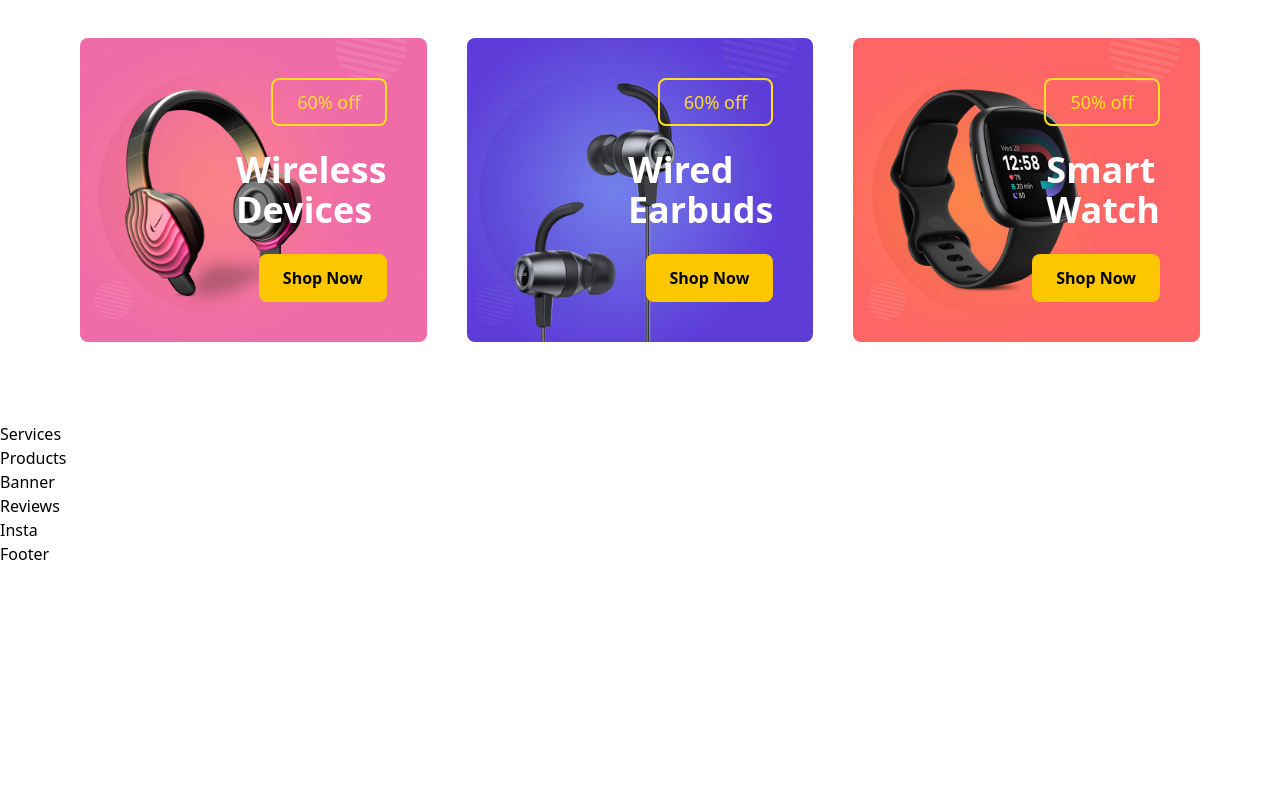
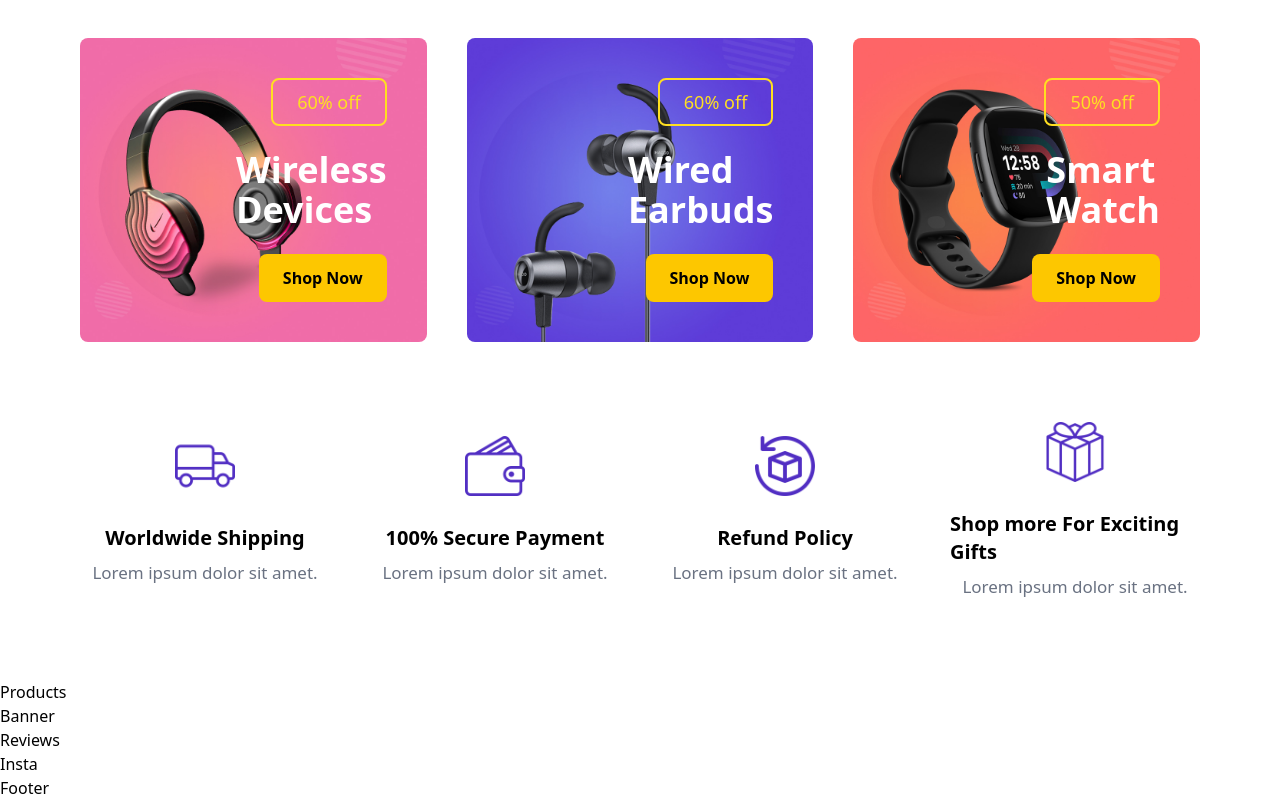
Before and after one commit to Shijin2k3/Shopsy, a React (Vite) app: page / in a window 1280 px wide. Shown: the part 1246-2046 px from the top of the page. Before the commit the page ends 1812 px from the top, so only its background shows below. Built offline with nearby package versions, Linux system fonts and the light colour scheme.

Commit message:
Initialized Service section

```diff
--- a/src/components/Services.jsx
+++ b/src/components/Services.jsx
@@ -1,8 +1,48 @@
-import React from 'react'
+import React, { useEffect } from 'react'
+import payment from '../assets/payment.png'
+import shipping from '../assets/shipping.png'
+import refund from '../assets/return.png'
+import gift from '../assets/gift.png'
+import AOS from 'aos';
+import 'aos/dist/aos.css';
 
 const Services = () => {
+  useEffect(()=>{
+        AOS.init({
+          offset:100,
+          duration:500,
+          easing:'ease-in-out',
+        })
+        AOS.refresh()
+      },[])
   return (
-    <div>Services</div>
+    <div className='w-full lg:px-20 px-5 pt[0px] pb-[80px]
+    grid lg:grid-cols-4 grid-cols-1 justify-center items-center gap-10'>
+      <div data-aos="zoom-in" data-aos-delay='50' className='flex
+      flex-col justify-center items-center gap-2'>
+        <img src={shipping} alt="" className='mb-[20px]  w-[60px]'/>
+        <h1 className='text-xl text-black font-semibold'>Worldwide Shipping</h1>
+        <p className='text-[17px] text-gray-500'>Lorem ipsum dolor sit amet.</p>
+      </div>
+      <div data-aos="zoom-in" data-aos-delay='50' className='flex
+      flex-col justify-center items-center gap-2'>
+        <img src={payment} alt="" className='mb-[20px]  w-[60px]'/>
+        <h1 className='text-xl text-black font-semibold'>100% Secure Payment</h1>
+        <p className='text-[17px] text-gray-500'>Lorem ipsum dolor sit amet.</p>
+      </div>
+      <div data-aos="zoom-in" data-aos-delay='50' className='flex
+      flex-col justify-center items-center gap-2'>
+        <img src={refund} alt="" className='mb-[20px]  w-[60px]'/>
+        <h1 className='text-xl text-black font-semibold'>Refund Policy</h1>
+        <p className='text-[17px] text-gray-500'>Lorem ipsum dolor sit amet.</p>
+      </div>
+      <div data-aos="zoom-in" data-aos-delay='50' className='flex
+      flex-col justify-center items-center gap-2'>
+        <img src={gift} alt="" className='mb-[20px]  w-[60px]'/>
+        <h1 className='text-xl text-black font-semibold'>Shop more For Exciting Gifts</h1>
+        <p className='text-[17px] text-gray-500'>Lorem ipsum dolor sit amet.</p>
+      </div>
+    </div>
   )
 }
 
```
